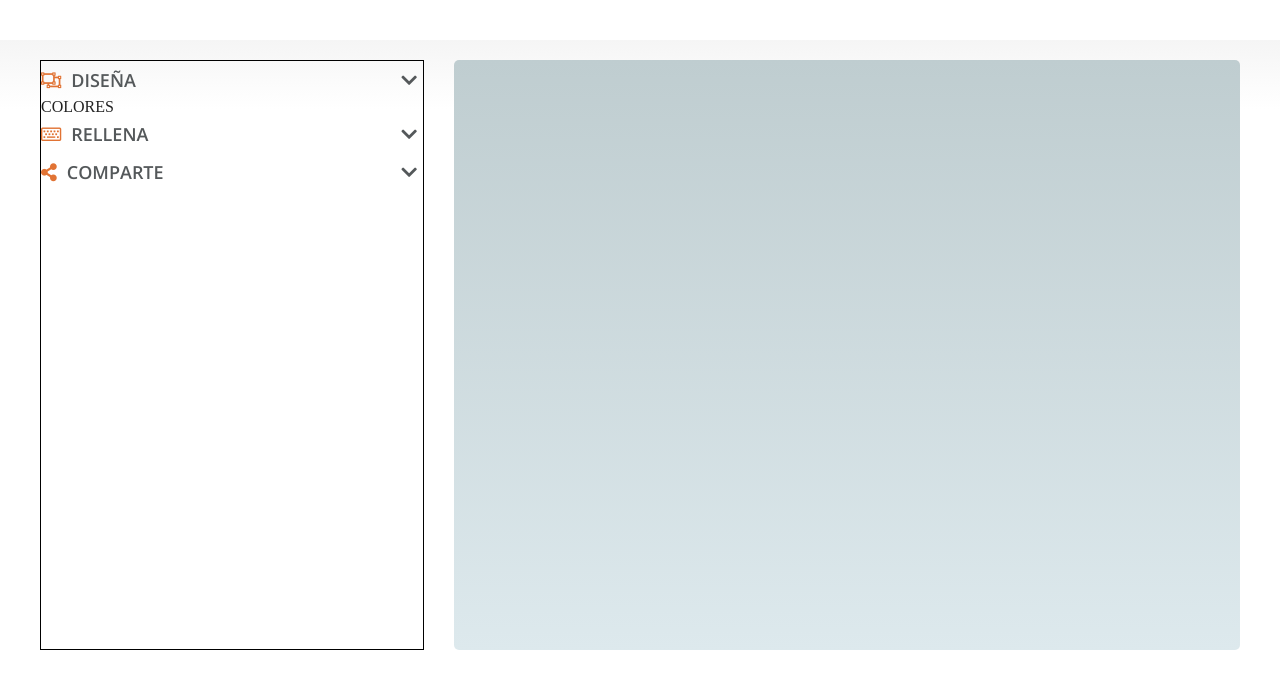
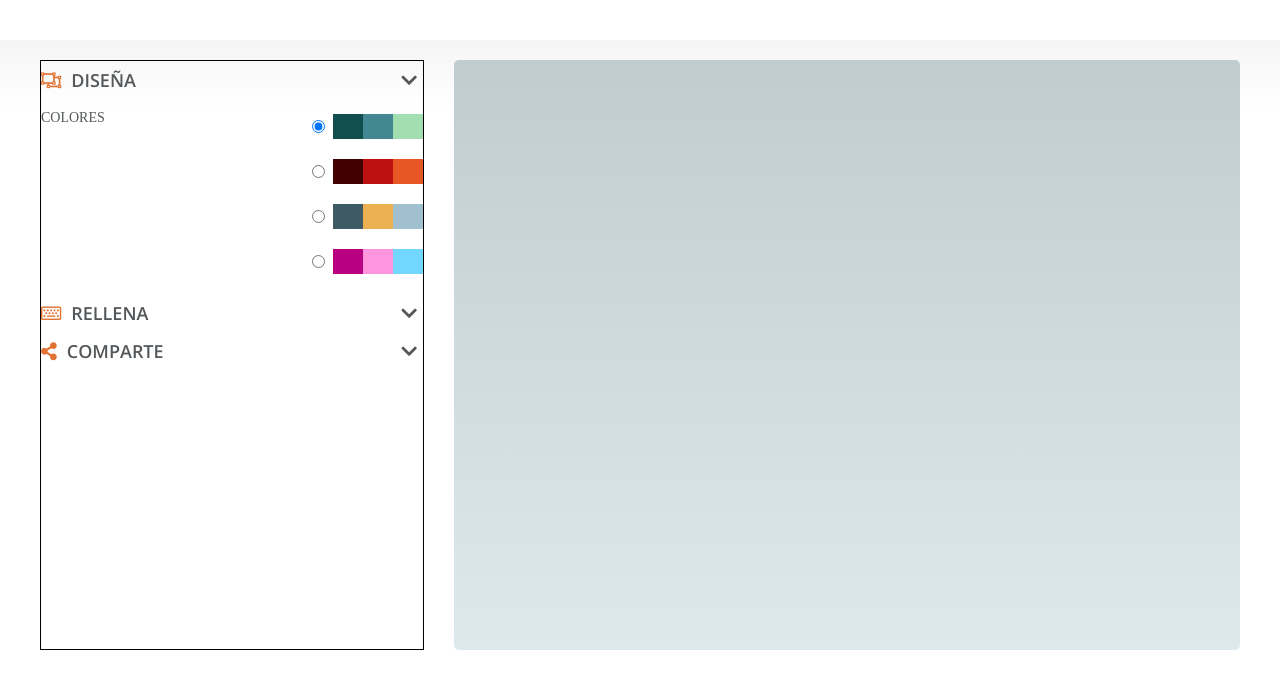
Before and after one commit to Adalab/project-promo-i-module-3-team-1-afternoon, a React (Create React App) app: page / in a window 1280 px wide. Shown: the part 870-1558 px from the top of the page. Built offline with nearby package versions, Linux system fonts and the light colour scheme.

Commit message:
add palettes

```diff
--- a/src/components/Design.js
+++ b/src/components/Design.js
@@ -8,10 +8,46 @@ class Design extends React.Component {
     render() {
         return (
 
-            <div clasName="form__open">
-            <h3 className="form__title">colores</h3>
+            <div className="palettesContainer">
+
+            <h3>colores</h3>
+
+            <div className="paletteChoices">
+
+                <input type="radio" id="paletteOne" class="radio_button rb_one" name="input-palette" value="radioButtonOne" checked>
+                </input>
+                <label for="paletteOne" className="palette-grid grid-one">
+                    <div className="palOne_colOne"></div>
+                    <div className="palOne_colTwo"></div>
+                    <div className="palOne_colThree"></div>
+                </label>
+
+                <input type="radio" id="paletteTwo" className="radio_button rb_two" name="input-palette" value="radioButtonTwo"></input>
+                <label for="paletteTwo" class="palette-grid grid-two">
+                    <div className="palTwo_colOne"></div>
+                    <div className="palTwo_colTwo"></div>
+                    <div className="palTwo_colThree"></div>
+                </label>
+
+                <input type="radio" id="paletteThree"
+                className="radio_button rb_three"  name="input-palette" value="paletteThree"></input>
+                <label for="radioButtonThree" className="palette-grid grid-three">
+                    <div className="palThree_colOne"></div>
+                    <div className="palThree_colTwo"></div>
+                    <div className="palThree_colThree"></div>
+                </label>
+
+                <input type="radio" id="paletteFour"
+                className="radio_button rb_four"  name="input-palette" value="paletteFour"></input>
+                <label for="radioButtonFour" class="palette-grid grid-four">
+                    <div className="palFour_colOne"></div>
+                    <div className="palFour_colTwo"></div>
+                    <div className="palFour_colThree"></div>
+                </label>
 
             </div>
+        </div>
+
 
         );
     }
--- a/src/stylesheets/Design.scss
+++ b/src/stylesheets/Design.scss
@@ -1,7 +1,122 @@
-h3{
-    text-transform: uppercase;
-    font-size: rem(14);
-    margin-top: 18px;
-    margin-bottom: 0;
-    padding-left: 19px;
+@import 'core/variables';
+.palettesContainer {
+    display: grid;
+    grid-template-columns: 1fr 1fr;
+
+    & h3{
+        text-transform: uppercase;
+        color: $primaryColor;
+        padding: 0;
+        padding-top: 0.75rem;
+        padding-left: 1.3125rem;
+        font-size: 0.875rem;
+        grid-column: 1/2;
+
+            @media all and (min-width:$tablet) {
+                padding-left: 0;
+            }
+    }
+    .paletteChoices {
+        grid-column: 2/3;
+        display: grid;
+        grid-template-columns: 30px 90px;
+        grid-template-rows: repeat(4, 1.5625rem 1.25rem);
+        justify-content: end;
+        padding-top: 0.9375rem;
+
+        .radio_button {
+            justify-self: center;
+            align-self: center;
+        }
+        .rb_one {
+            grid-column: 1/2;
+        }
+
+        .rb_two {
+            grid-row: 3;
+            grid-column: 1/2;
+        }
+
+        .rb_three {
+            grid-row: 5;
+            grid-column: 1/2;
+        }
+
+        .rb_four {
+            grid-row: 7;
+            grid-column: 1/2;
+        }
+
+        .palette-grid{
+            display: grid;
+            grid-template-columns: repeat(3,30px);
+            grid-template-rows: auto;
+            justify-content: end;
+            grid-column: 2/3;
+        }
+
+        .grid-one{
+            grid-row: 1;
+
+                .palOne_colOne {
+                    background-color: $formText;
+                }
+
+                .palOne_colTwo {
+                    background-color: $palete1Color2;
+                }
+
+                .palOne_colThree {
+                    background-color: $borderColor;
+                }
+        }
+
+        .grid-two{
+            grid-row: 3;
+
+                .palTwo_colOne {
+                    background-color: $palete2Color1;
+                }
+
+                .palTwo_colTwo {
+                    background-color: $palete2Color2;
+                }
+
+                .palTwo_colThree {
+                    background-color: $palete2Color3;
+                }
+        }
+
+        .grid-three{
+                grid-row: 5;
+
+                .palThree_colOne {
+                    background-color:$palete3Color1;
+                }
+
+                .palThree_colTwo {
+                    background-color:$palete3Color2;
+                }
+
+                .palThree_colThree {
+                    background-color:$palete3Color3;
+                }
+        }
+
+        .grid-four{
+            grid-row: 7;
+
+            .palFour_colOne {
+                background-color:$palete4Color1;
+            }
+
+            .palFour_colTwo {
+                background-color:$palete4Color2;
+            }
+
+            .palFour_colThree {
+                background-color:$palete4Color3;
+            }
+        }
+    }
 }
```
